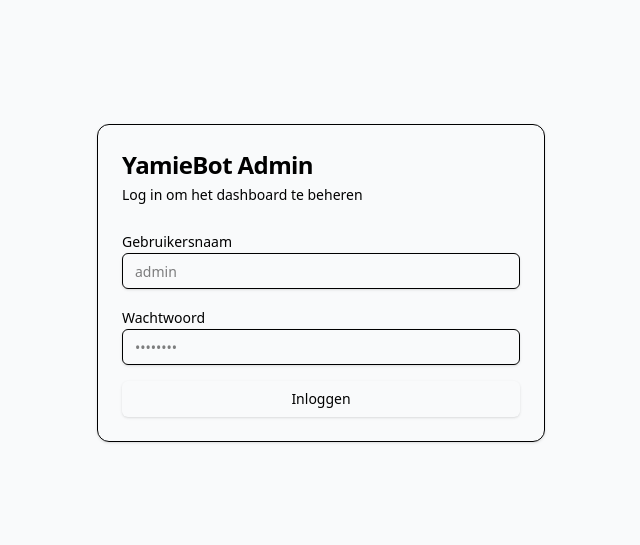
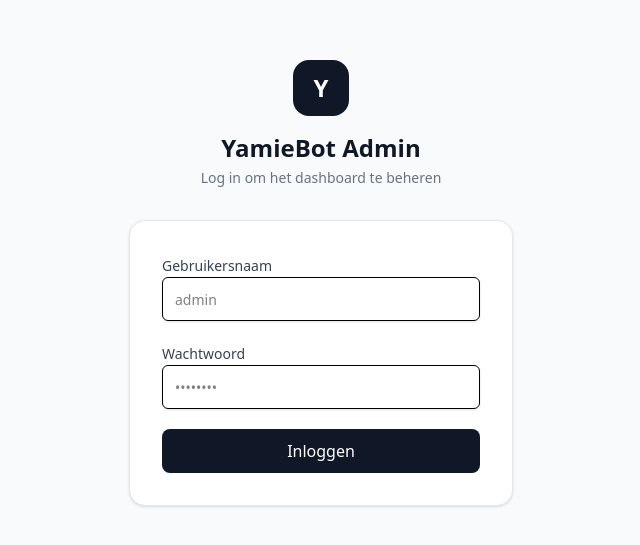
Before and after one commit to elyassae5/yamie-chatbot2, a React (Vite) app in the folder admin_dashboard/frontend/: page /login in a window 1280 px wide. Shown: the part 117-662 px from the top of the page, without its empty margins (319-959 px from the left). Built offline with nearby package versions, Linux system fonts and the light colour scheme; no server answers.

Commit message:
redesign: cleaner login page with Y logo and dark button

```diff
--- a/admin_dashboard/frontend/src/pages/LoginPage.tsx
+++ b/admin_dashboard/frontend/src/pages/LoginPage.tsx
@@ -1,32 +1,30 @@
-import { useState } from 'react';
-import { useNavigate } from 'react-router-dom';
-import { Button } from '@/components/ui/button';
-import { Input } from '@/components/ui/input';
-import { Label } from '@/components/ui/label';
-import { Card, CardContent, CardDescription, CardHeader, CardTitle } from '@/components/ui/card';
-import { Alert, AlertDescription } from '@/components/ui/alert';
-import { login } from '@/lib/auth';
-import { Loader2 } from 'lucide-react';
+import { useState } from "react";
+import { useNavigate } from "react-router-dom";
+import { Input } from "@/components/ui/input";
+import { Label } from "@/components/ui/label";
+import { Alert, AlertDescription } from "@/components/ui/alert";
+import { login } from "@/lib/auth";
+import { Loader2 } from "lucide-react";
 
 export default function LoginPage() {
   const navigate = useNavigate();
-  const [username, setUsername] = useState('');
-  const [password, setPassword] = useState('');
+  const [username, setUsername] = useState("");
+  const [password, setPassword] = useState("");
   const [loading, setLoading] = useState(false);
-  const [error, setError] = useState('');
+  const [error, setError] = useState("");
 
   const handleSubmit = async (e: React.FormEvent) => {
     e.preventDefault();
-    setError('');
+    setError("");
     setLoading(true);
 
     try {
       await login({ username, password });
-      // Success! Redirect to dashboard
-      navigate('/');
+      navigate("/");
     } catch (err) {
-      // Show error message
-      const message = (err as any).response?.data?.detail || 'Inloggen mislukt. Controleer je gegevens.';
+      const message =
+        (err as any).response?.data?.detail ||
+        "Inloggen mislukt. Controleer je gegevens.";
       setError(message);
     } finally {
       setLoading(false);
@@ -35,23 +33,34 @@ export default function LoginPage() {
 
   return (
     <div className="min-h-screen flex items-center justify-center bg-gray-50 px-4">
-      <Card className="w-full max-w-md">
-        <CardHeader className="space-y-1">
-          <CardTitle className="text-2xl font-bold">YamieBot Admin</CardTitle>
-          <CardDescription>
+      <div className="w-full max-w-sm">
+        {/* Logo / Brand */}
+        <div className="text-center mb-8">
+          <div className="inline-flex items-center justify-center w-14 h-14 rounded-2xl bg-gray-900 text-white text-2xl font-bold mb-4">
+            Y
+          </div>
+          <h1 className="text-2xl font-bold text-gray-900">YamieBot Admin</h1>
+          <p className="text-sm text-gray-500 mt-1">
             Log in om het dashboard te beheren
-          </CardDescription>
-        </CardHeader>
-        <CardContent>
-          <form onSubmit={handleSubmit} className="space-y-4">
+          </p>
+        </div>
+
+        {/* Card */}
+        <div className="bg-white rounded-2xl shadow-sm border border-gray-200 p-8">
+          <form onSubmit={handleSubmit} className="space-y-5">
             {error && (
               <Alert variant="destructive">
                 <AlertDescription>{error}</AlertDescription>
               </Alert>
             )}
 
-            <div className="space-y-2">
-              <Label htmlFor="username">Gebruikersnaam</Label>
+            <div className="space-y-1.5">
+              <Label
+                htmlFor="username"
+                className="text-sm font-medium text-gray-700"
+              >
+                Gebruikersnaam
+              </Label>
               <Input
                 id="username"
                 type="text"
@@ -60,11 +69,17 @@ export default function LoginPage() {
                 onChange={(e) => setUsername(e.target.value)}
                 required
                 disabled={loading}
+                className="h-11"
               />
             </div>
 
-            <div className="space-y-2">
-              <Label htmlFor="password">Wachtwoord</Label>
+            <div className="space-y-1.5">
+              <Label
+                htmlFor="password"
+                className="text-sm font-medium text-gray-700"
+              >
+                Wachtwoord
+              </Label>
               <Input
                 id="password"
                 type="password"
@@ -73,22 +88,27 @@ export default function LoginPage() {
                 onChange={(e) => setPassword(e.target.value)}
                 required
                 disabled={loading}
+                className="h-11"
               />
             </div>
 
-            <Button type="submit" className="w-full" disabled={loading}>
+            <button
+              type="submit"
+              disabled={loading}
+              className="w-full h-11 bg-gray-900 hover:bg-gray-700 disabled:opacity-50 disabled:cursor-not-allowed text-white font-medium rounded-lg transition-colors flex items-center justify-center mt-2"
+            >
               {loading ? (
                 <>
                   <Loader2 className="mr-2 h-4 w-4 animate-spin" />
                   Bezig met inloggen...
                 </>
               ) : (
-                'Inloggen'
+                "Inloggen"
               )}
-            </Button>
+            </button>
           </form>
-        </CardContent>
-      </Card>
+        </div>
+      </div>
     </div>
   );
 }
```
